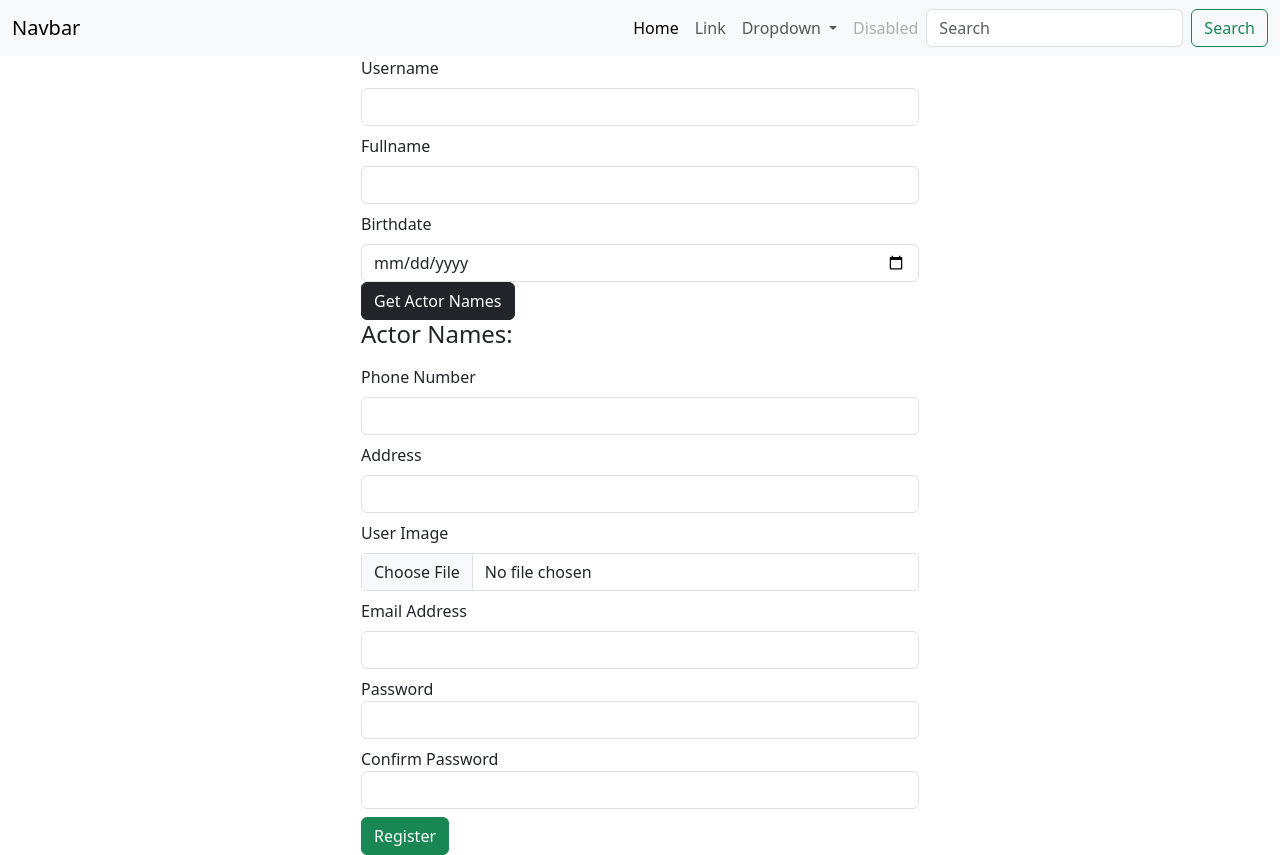
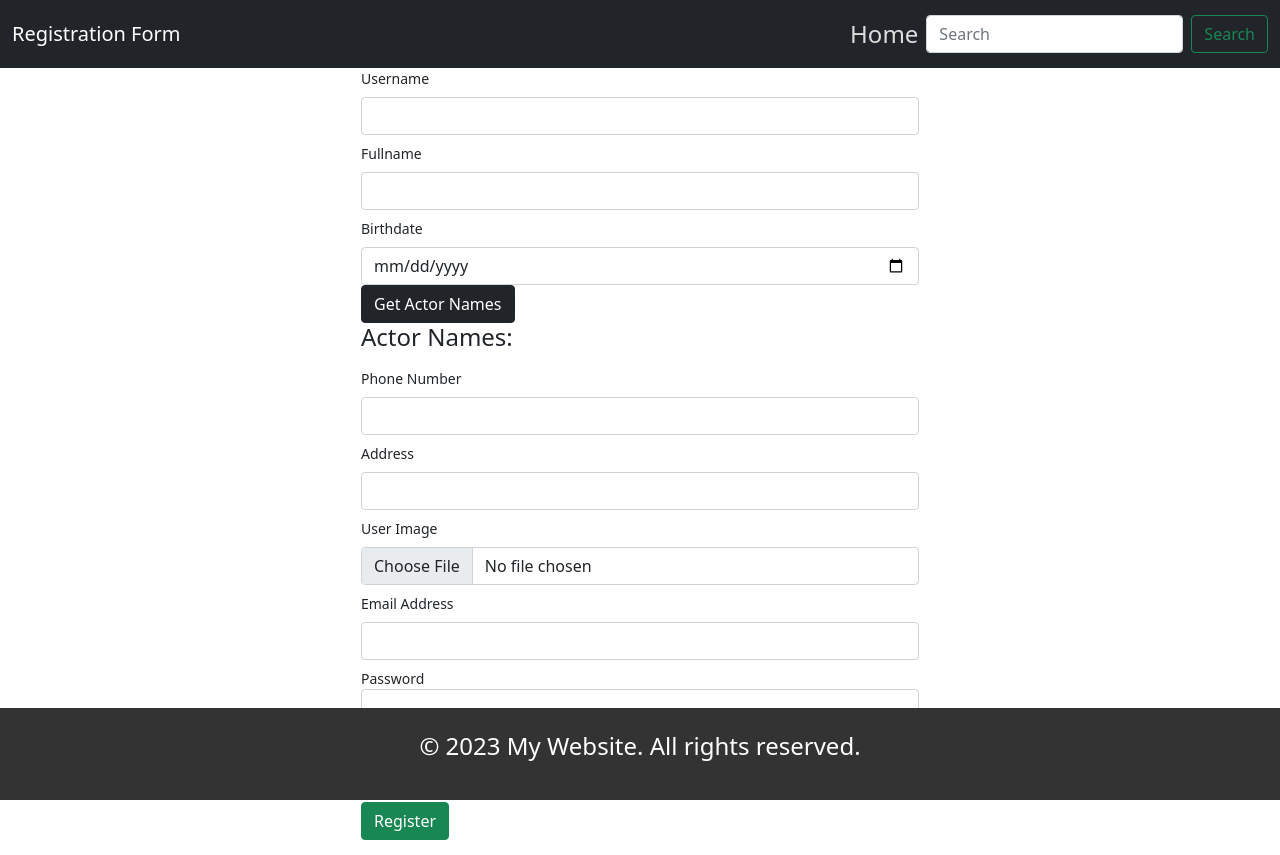
Before and after one commit to Bisho-George/registeration-form, a PHP site: page / in a window 1280 px wide. Run offline with PHP 8.4, Linux system fonts and the light colour scheme; some libraries are stand-ins or nearby versions.

Commit message:
edit form design

```diff
--- a/index.php
+++ b/index.php
@@ -4,15 +4,14 @@
 <head>
     <meta charset="UTF-8">
     <title>Registeration Form</title>
-    <!--<link rel="stylesheet" href="./node_modules/bootstrap/dist/css/bootstrap.min.css">-->
-    <link href="https://cdn.jsdelivr.net/npm/bootstrap@5.3.0-alpha3/dist/css/bootstrap.min.css" rel="stylesheet" integrity="sha384-KK94CHFLLe+nY2dmCWGMq91rCGa5gtU4mk92HdvYe+M/SXH301p5ILy+dN9+nJOZ" crossorigin="anonymous">
+    <link rel="stylesheet" href="./node_modules/bootstrap/dist/css/bootstrap.min.css">
     <link rel="stylesheet" href="./src/assets/style.css">
 </head>
 
 <body>
     <?php
     // Include the header file
-    include './src/views/includes/header.php';
+    include './src/views/header.php';
     ?>
     <!-- Page content goes here -->
 
@@ -64,55 +63,16 @@
             </form>
         </div>
     </div>
-    <!-- <?php
-            // Include the footer file
-            include './src/views/includes/footer.php';
-            ?> -->
+    <?php
+    // Include the footer file
+    include './src/views/footer.php';
+    ?>
     <script>
 
     </script>
     <script src="./node_modules/bootstrap/dist/js/bootstrap.bundle.min.js"></script>
     <script src="./src/models/API_Ops.js"></script>
-    <script src="./script.js">
-        // document.getElementById('registration-form').addEventListener('submit', function(e) {
-        //     e.preventDefault();
-
-        //     var xhr = new XMLHttpRequest();
-        //     // xhr.setRequestHeader('Content-Type', 'application/x-www-form-urlencoded');
-
-        //     var formData = new FormData(document.getElementById('registration-form'));
-
-        //     xhr.onload = function() {
-        //         if (xhr.status === 200) {
-        //             console.log(xhr.responseText);
-        //             console.log(formData);
-
-        //             var response = JSON.parse(xhr.responseText);
-
-        //             // var response = JSON.parse(xhr.responseText);
-        //             // server-side validation was successful, submit the form
-
-        //             document.getElementById('registration-form').submit;
-        //             let imgMsg = response.imgMsg;
-        //             let formMsg = response.formMsg;
-        //             let p = document.createElement("p");
-        //             let text = document.createTextNode(imgMsg);
-        //             var imglabel = document.querySelector("img");
-        //             imglabel.appendChild();
-
-
-        //             // display an error message to the user
-        //             alert(formMsg);
-        //         } else {
-        //             // display an error message to the user
-        //             alert('An error occurred while validating the form');
-        //         }
-        //     };
-        //     xhr.open('POST', './src/controllers/userController.php', true);
-
-        //     xhr.send(formData);
-        // });
-    </script>
+    <script src="./script.js"></script>
 
 
 </body>
--- a/src/assets/style.css
+++ b/src/assets/style.css
@@ -1,5 +1,18 @@
-* {
- padding: 0;
- margin: 0;
- box-sizing: border-box;
+*, *:before, *:after {
+  box-sizing: border-box;
 }
+
+html {
+  font-size: 100%;
+}
+
+body {
+  font-family: acumin-pro, system-ui, sans-serif;
+  margin: 0;
+  display: grid;
+  grid-template-rows: auto 1fr auto;
+  font-size: 14px;
+
+  align-items: start;
+  min-height: 100vh;
+}
--- a/src/models/API_Ops.js
+++ b/src/models/API_Ops.js
@@ -57,7 +57,7 @@ function getActorName(nm) {
 
   const xhr = new XMLHttpRequest();
   xhr.addEventListener("readystatechange", function () {
-    var actorNames = [];
+    let actorNames = [];
 
     if (this.readyState === this.DONE) {
       let obj = JSON.parse(xhr.response);
--- a/src/views/includes/footer.php
+++ b/src/views/footer.php
@@ -4,6 +4,7 @@ footer {
 	color: #fff;
 	padding: 20px;
 	text-align: center;
+	font-size: x-large;
 }
 
 </style>
--- /dev/null
+++ b/src/views/header.php
@@ -0,0 +1,44 @@
+<style>
+  .navbar {
+    font-size: x-large;
+  }
+  .navbar-brand {
+    color: #fff;
+  }
+  .navbar-brand:hover {
+    color: #27a5cc;
+  }
+  .navbar-nav .nav-link {
+    color: #ddd;
+  }
+
+  .navbar-nav .nav-link:hover {
+    color: #27a5cc;
+  }
+
+  .navbar-nav .nav-link.active {
+    color: #27a5cc;
+    font-weight: bolder;
+  }
+
+</style>
+
+<nav class="navbar navbar-expand-lg bg-dark">
+  <div class="container-fluid">
+    <a class="navbar-brand" href="#">Registration Form</a>
+    <button class="navbar-toggler" type="button" data-bs-toggle="collapse" data-bs-target="#navbarSupportedContent" aria-controls="navbarSupportedContent" aria-expanded="false" aria-label="Toggle navigation">
+      <span class="navbar-toggler-icon"></span>
+    </button>
+    <div class="collapse navbar-collapse" id="navbarSupportedContent">
+      <ul class="navbar-nav ms-auto mb-2 mb-lg-0">
+        <li class="nav-item">
+          <a class="nav-link" aria-current="page" href="#">Home</a>
+        </li>
+      </ul>
+      <form class="d-flex" role="search">
+        <input class="form-control me-2" type="search" placeholder="Search" aria-label="Search">
+        <button class="btn btn-outline-success" type="submit">Search</button>
+      </form>
+    </div>
+  </div>
+</nav>
--- a/src/views/includes/header.php
+++ /dev/null
@@ -1,36 +0,0 @@
-<nav class="navbar navbar-expand-lg bg-body-tertiary">
-  <div class="container-fluid">
-    <a class="navbar-brand" href="#">Navbar</a>
-    <button class="navbar-toggler" type="button" data-bs-toggle="collapse" data-bs-target="#navbarSupportedContent" aria-controls="navbarSupportedContent" aria-expanded="false" aria-label="Toggle navigation">
-      <span class="navbar-toggler-icon"></span>
-    </button>
-    <div class="collapse navbar-collapse" id="navbarSupportedContent">
-      <ul class="navbar-nav ms-auto mb-2 mb-lg-0">
-        <li class="nav-item">
-          <a class="nav-link active" aria-current="page" href="#">Home</a>
-        </li>
-        <li class="nav-item">
-          <a class="nav-link" href="#">Link</a>
-        </li>
-        <li class="nav-item dropdown">
-          <a class="nav-link dropdown-toggle" href="#" role="button" data-bs-toggle="dropdown" aria-expanded="false">
-            Dropdown
-          </a>
-          <ul class="dropdown-menu">
-            <li><a class="dropdown-item" href="#">Action</a></li>
-            <li><a class="dropdown-item" href="#">Another action</a></li>
-            <li><hr class="dropdown-divider"></li>
-            <li><a class="dropdown-item" href="#">Something else here</a></li>
-          </ul>
-        </li>
-        <li class="nav-item">
-          <a class="nav-link disabled">Disabled</a>
-        </li>
-      </ul>
-      <form class="d-flex" role="search">
-        <input class="form-control me-2" type="search" placeholder="Search" aria-label="Search">
-        <button class="btn btn-outline-success" type="submit">Search</button>
-      </form>
-    </div>
-  </div>
-</nav>
```
Also changed, not shown: src/views/pages/home.php (deleted), src/views/pages/register.php (deleted).
